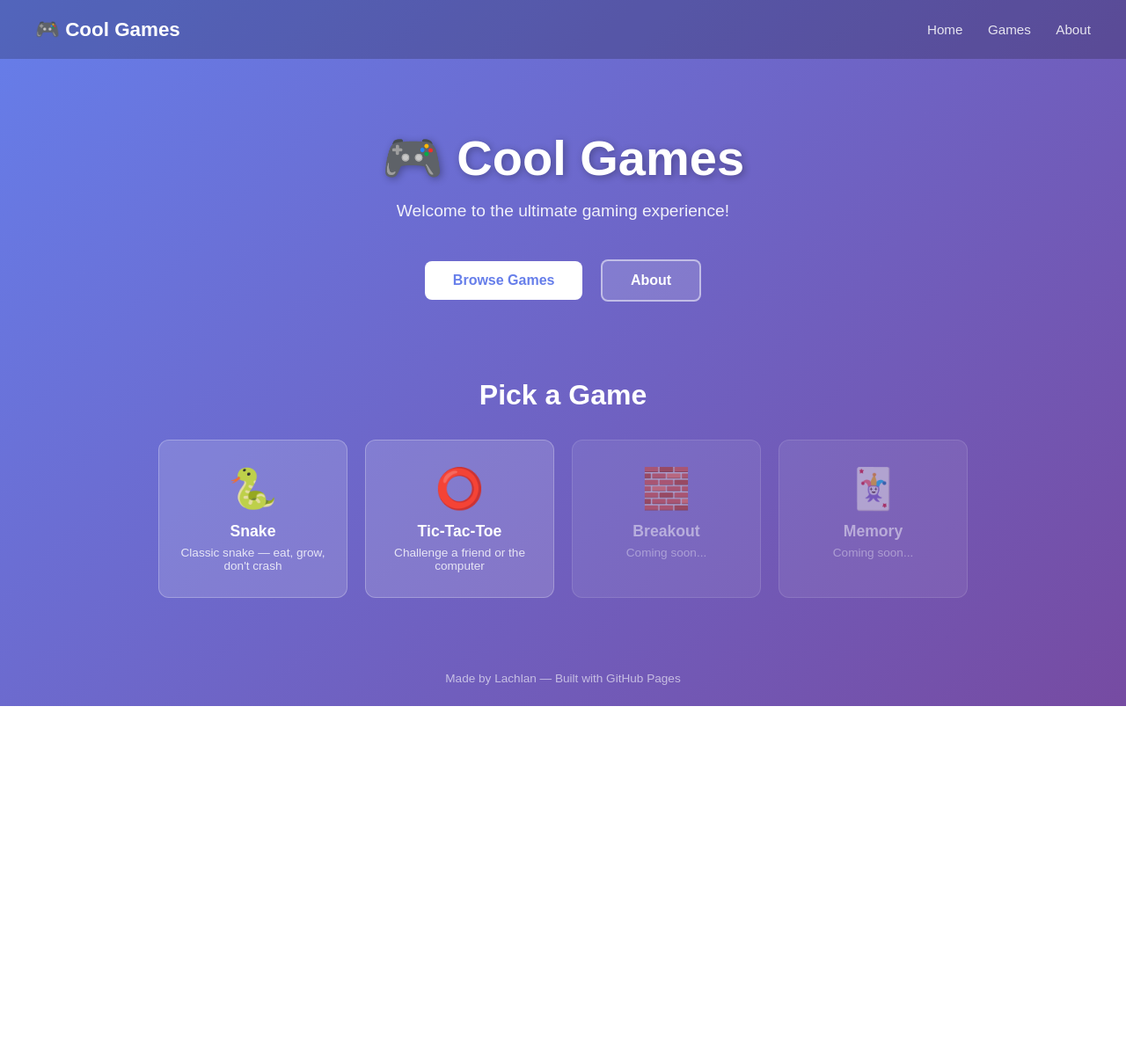
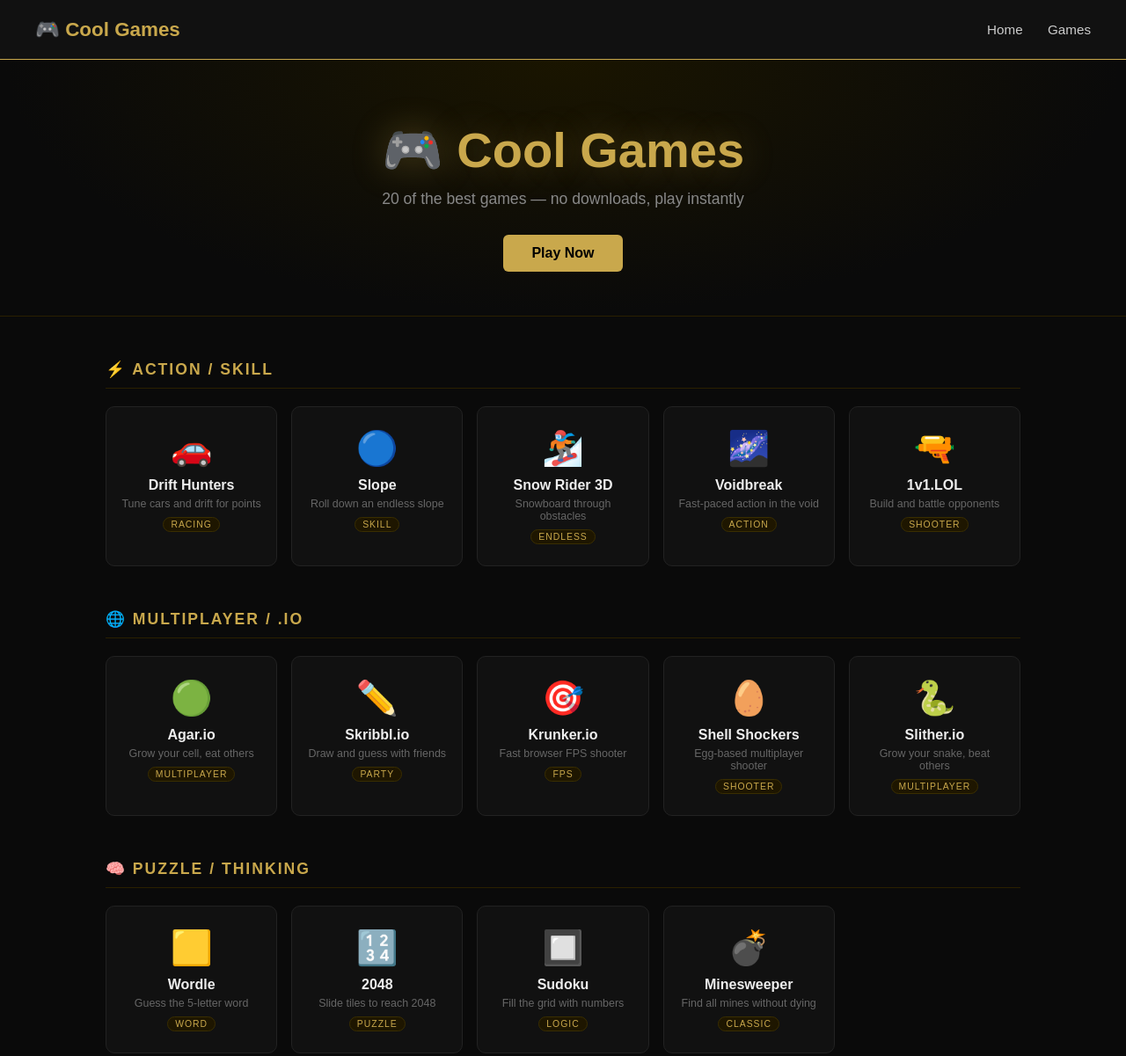
Before and after one commit to lachlanfarley140-hue/CoolGames.github.io, a plain HTML site: page index.html in a window 1280 px wide. Shown: the top 1201 px of the page at 88% size. Before the commit the page ends 803 px from the top, so only its background shows below. Drawn offline with Linux system fonts and the light colour scheme.

Commit message:
Update index.html

```diff
--- a/index.html
+++ b/index.html
@@ -9,7 +9,7 @@
 
     body {
       font-family: 'Arial', sans-serif;
-      background: linear-gradient(135deg, #667eea 0%, #764ba2 100%);
+      background: #0a0a0a;
       min-height: 100vh;
       color: white;
     }
@@ -19,95 +19,122 @@
       justify-content: space-between;
       align-items: center;
       padding: 20px 40px;
-      background: rgba(0,0,0,0.2);
+      background: #111;
+      border-bottom: 1px solid #c9a84c;
     }
-    nav .logo { font-size: 1.4em; font-weight: bold; }
+    nav .logo {
+      font-size: 1.4em;
+      font-weight: bold;
+      color: #c9a84c;
+    }
     nav a {
-      color: white;
+      color: #ccc;
       text-decoration: none;
       margin-left: 24px;
       font-size: 0.95em;
-      opacity: 0.85;
-      transition: opacity 0.2s;
+      transition: color 0.2s;
     }
-    nav a:hover { opacity: 1; }
+    nav a:hover { color: #c9a84c; }
 
     .hero {
       text-align: center;
-      padding: 80px 20px 60px;
+      padding: 70px 20px 50px;
+      background: radial-gradient(ellipse at top, #1a1500 0%, #0a0a0a 70%);
+      border-bottom: 1px solid #2a2000;
     }
     .hero h1 {
       font-size: 3.5em;
-      margin-bottom: 16px;
-      text-shadow: 2px 2px 8px rgba(0,0,0,0.3);
+      font-weight: bold;
+      color: #c9a84c;
+      text-shadow: 0 0 40px rgba(201,168,76,0.3);
+      margin-bottom: 12px;
     }
     .hero p {
-      font-size: 1.2em;
-      opacity: 0.9;
-      margin-bottom: 36px;
+      font-size: 1.1em;
+      color: #888;
+      margin-bottom: 30px;
     }
-    .btn {
+    .hero-btn {
       display: inline-block;
-      padding: 13px 32px;
-      margin: 8px;
-      border-radius: 8px;
+      padding: 12px 32px;
+      background: #c9a84c;
+      color: #000;
+      border-radius: 6px;
+      font-weight: bold;
+      text-decoration: none;
       font-size: 1em;
-      font-weight: bold;
-      cursor: pointer;
-      text-decoration: none;
-      transition: transform 0.2s, box-shadow 0.2s;
-      border: none;
+      transition: background 0.2s, transform 0.2s;
     }
-    .btn:hover {
-      transform: translateY(-3px);
-      box-shadow: 0 8px 20px rgba(0,0,0,0.25);
-    }
-    .btn-primary { background: white; color: #667eea; }
-    .btn-secondary { background: rgba(255,255,255,0.15); color: white; border: 2px solid rgba(255,255,255,0.5); }
+    .hero-btn:hover { background: #e0be6a; transform: translateY(-2px); }
 
     .games-section {
-      padding: 20px 40px 60px;
-      max-width: 1000px;
+      max-width: 1100px;
       margin: 0 auto;
+      padding: 50px 30px 80px;
     }
-    .games-section h2 {
-      text-align: center;
-      font-size: 2em;
-      margin-bottom: 32px;
+
+    .category {
+      margin-bottom: 50px;
     }
+    .category-title {
+      font-size: 1.1em;
+      font-weight: bold;
+      color: #c9a84c;
+      text-transform: uppercase;
+      letter-spacing: 2px;
+      margin-bottom: 20px;
+      padding-bottom: 10px;
+      border-bottom: 1px solid #2a2000;
+    }
+
     .games-grid {
       display: grid;
-      grid-template-columns: repeat(auto-fit, minmax(200px, 1fr));
-      gap: 20px;
+      grid-template-columns: repeat(auto-fill, minmax(180px, 1fr));
+      gap: 16px;
     }
+
     .game-card {
-      background: rgba(255,255,255,0.15);
-      border: 1px solid rgba(255,255,255,0.25);
-      border-radius: 12px;
-      padding: 28px 20px;
+      background: #111;
+      border: 1px solid #222;
+      border-radius: 10px;
+      padding: 24px 16px;
       text-align: center;
-      cursor: pointer;
-      transition: transform 0.2s, background 0.2s;
       text-decoration: none;
       color: white;
       display: block;
+      transition: transform 0.2s, border-color 0.2s, background 0.2s;
+      cursor: pointer;
     }
     .game-card:hover {
       transform: translateY(-4px);
-      background: rgba(255,255,255,0.25);
+      border-color: #c9a84c;
+      background: #161200;
     }
-    .game-card .icon { font-size: 2.8em; margin-bottom: 12px; }
-    .game-card h3 { font-size: 1.1em; margin-bottom: 6px; }
-    .game-card p { font-size: 0.85em; opacity: 0.8; }
-    .coming-soon { opacity: 0.5; cursor: default; }
-    .coming-soon:hover { transform: none; background: rgba(255,255,255,0.15); }
+    .game-card .icon { font-size: 2.4em; margin-bottom: 10px; }
+    .game-card h3 { font-size: 1em; margin-bottom: 5px; color: #eee; }
+    .game-card p { font-size: 0.78em; color: #666; }
+
+    .tag {
+      display: inline-block;
+      font-size: 0.65em;
+      padding: 2px 8px;
+      border-radius: 20px;
+      background: #1e1600;
+      color: #c9a84c;
+      border: 1px solid #3a2e00;
+      margin-top: 8px;
+      text-transform: uppercase;
+      letter-spacing: 1px;
+    }
 
     footer {
       text-align: center;
       padding: 24px;
       font-size: 0.85em;
-      opacity: 0.6;
+      color: #444;
+      border-top: 1px solid #1a1a1a;
     }
+    footer span { color: #c9a84c; }
   </style>
 </head>
 <body>
@@ -117,50 +144,196 @@
     <div>
       <a href="index.html">Home</a>
       <a href="#games">Games</a>
-      <a href="about.html">About</a>
     </div>
   </nav>
 
   <div class="hero">
     <h1>🎮 Cool Games</h1>
-    <p>Welcome to the ultimate gaming experience!</p>
-    <a href="#games" class="btn btn-primary">Browse Games</a>
-    <a href="about.html" class="btn btn-secondary">About</a>
+    <p>20 of the best games — no downloads, play instantly</p>
+    <a href="#games" class="hero-btn">Play Now</a>
   </div>
 
   <div class="games-section" id="games">
-    <h2>Pick a Game</h2>
-    <div class="games-grid">
 
-      <a href="games/snake/" class="game-card">
-        <div class="icon">🐍</div>
-        <h3>Snake</h3>
-        <p>Classic snake — eat, grow, don't crash</p>
-      </a>
+    <div class="category">
+      <div class="category-title">⚡ Action / Skill</div>
+      <div class="games-grid">
 
-      <a href="games/tictactoe/" class="game-card">
-        <div class="icon">⭕</div>
-        <h3>Tic-Tac-Toe</h3>
-        <p>Challenge a friend or the computer</p>
-      </a>
+        <a href="https://www.drifthunters.io" target="_blank" class="game-card">
+          <div class="icon">🚗</div>
+          <h3>Drift Hunters</h3>
+          <p>Tune cars and drift for points</p>
+          <span class="tag">Racing</span>
+        </a>
 
-      <div class="game-card coming-soon">
-        <div class="icon">🧱</div>
-        <h3>Breakout</h3>
-        <p>Coming soon...</p>
+        <a href="https://slope-game.github.io" target="_blank" class="game-card">
+          <div class="icon">🔵</div>
+          <h3>Slope</h3>
+          <p>Roll down an endless slope</p>
+          <span class="tag">Skill</span>
+        </a>
+
+        <a href="https://snowrider3d.com" target="_blank" class="game-card">
+          <div class="icon">🏂</div>
+          <h3>Snow Rider 3D</h3>
+          <p>Snowboard through obstacles</p>
+          <span class="tag">Endless</span>
+        </a>
+
+        <a href="https://voidbreak.io" target="_blank" class="game-card">
+          <div class="icon">🌌</div>
+          <h3>Voidbreak</h3>
+          <p>Fast-paced action in the void</p>
+          <span class="tag">Action</span>
+        </a>
+
+        <a href="https://1v1.lol" target="_blank" class="game-card">
+          <div class="icon">🔫</div>
+          <h3>1v1.LOL</h3>
+          <p>Build and battle opponents</p>
+          <span class="tag">Shooter</span>
+        </a>
+
       </div>
+    </div>
 
-      <div class="game-card coming-soon">
-        <div class="icon">🃏</div>
-        <h3>Memory</h3>
-        <p>Coming soon...</p>
+    <div class="category">
+      <div class="category-title">🌐 Multiplayer / .io</div>
+      <div class="games-grid">
+
+        <a href="https://agar.io" target="_blank" class="game-card">
+          <div class="icon">🟢</div>
+          <h3>Agar.io</h3>
+          <p>Grow your cell, eat others</p>
+          <span class="tag">Multiplayer</span>
+        </a>
+
+        <a href="https://skribbl.io" target="_blank" class="game-card">
+          <div class="icon">✏️</div>
+          <h3>Skribbl.io</h3>
+          <p>Draw and guess with friends</p>
+          <span class="tag">Party</span>
+        </a>
+
+        <a href="https://krunker.io" target="_blank" class="game-card">
+          <div class="icon">🎯</div>
+          <h3>Krunker.io</h3>
+          <p>Fast browser FPS shooter</p>
+          <span class="tag">FPS</span>
+        </a>
+
+        <a href="https://shellshock.io" target="_blank" class="game-card">
+          <div class="icon">🥚</div>
+          <h3>Shell Shockers</h3>
+          <p>Egg-based multiplayer shooter</p>
+          <span class="tag">Shooter</span>
+        </a>
+
+        <a href="https://slither.io" target="_blank" class="game-card">
+          <div class="icon">🐍</div>
+          <h3>Slither.io</h3>
+          <p>Grow your snake, beat others</p>
+          <span class="tag">Multiplayer</span>
+        </a>
+
       </div>
+    </div>
 
+    <div class="category">
+      <div class="category-title">🧠 Puzzle / Thinking</div>
+      <div class="games-grid">
+
+        <a href="https://www.nytimes.com/games/wordle/index.html" target="_blank" class="game-card">
+          <div class="icon">🟨</div>
+          <h3>Wordle</h3>
+          <p>Guess the 5-letter word</p>
+          <span class="tag">Word</span>
+        </a>
+
+        <a href="https://play2048.co" target="_blank" class="game-card">
+          <div class="icon">🔢</div>
+          <h3>2048</h3>
+          <p>Slide tiles to reach 2048</p>
+          <span class="tag">Puzzle</span>
+        </a>
+
+        <a href="https://sudoku.com" target="_blank" class="game-card">
+          <div class="icon">🔲</div>
+          <h3>Sudoku</h3>
+          <p>Fill the grid with numbers</p>
+          <span class="tag">Logic</span>
+        </a>
+
+        <a href="https://minesweeper.online" target="_blank" class="game-card">
+          <div class="icon">💣</div>
+          <h3>Minesweeper</h3>
+          <p>Find all mines without dying</p>
+          <span class="tag">Classic</span>
+        </a>
+
+      </div>
     </div>
+
+    <div class="category">
+      <div class="category-title">🍪 Casual / Addictive</div>
+      <div class="games-grid">
+
+        <a href="https://orteil.dashnet.org/cookieclicker" target="_blank" class="game-card">
+          <div class="icon">🍪</div>
+          <h3>Cookie Clicker</h3>
+          <p>Click cookies, build an empire</p>
+          <span class="tag">Idle</span>
+        </a>
+
+        <a href="https://tinytycoon.io" target="_blank" class="game-card">
+          <div class="icon">🏙️</div>
+          <h3>Tiny Tycoon</h3>
+          <p>Build and manage your city</p>
+          <span class="tag">Tycoon</span>
+        </a>
+
+        <a href="https://www.solitaire.org" target="_blank" class="game-card">
+          <div class="icon">🃏</div>
+          <h3>Solitaire</h3>
+          <p>Classic card game</p>
+          <span class="tag">Cards</span>
+        </a>
+
+        <a href="https://www.google.com/fbx?fbx=snake_arcade" target="_blank" class="game-card">
+          <div class="icon">🟩</div>
+          <h3>Snake</h3>
+          <p>Google's classic snake game</p>
+          <span class="tag">Classic</span>
+        </a>
+
+      </div>
+    </div>
+
+    <div class="category">
+      <div class="category-title">♟️ Strategy / Long Play</div>
+      <div class="games-grid">
+
+        <a href="https://www.chess.com/play/online" target="_blank" class="game-card">
+          <div class="icon">♟️</div>
+          <h3>Chess</h3>
+          <p>Play online vs real players</p>
+          <span class="tag">Strategy</span>
+        </a>
+
+        <a href="https://en.ogame.gameforge.com" target="_blank" class="game-card">
+          <div class="icon">🚀</div>
+          <h3>OGame</h3>
+          <p>Space strategy browser MMO</p>
+          <span class="tag">MMO</span>
+        </a>
+
+      </div>
+    </div>
+
   </div>
 
   <footer>
-    <p>Made by Lachlan &mdash; Built with GitHub Pages</p>
+    <p>Made by <span>Lachlan</span> &mdash; Built with GitHub Pages</p>
   </footer>
 
 </body>
```
